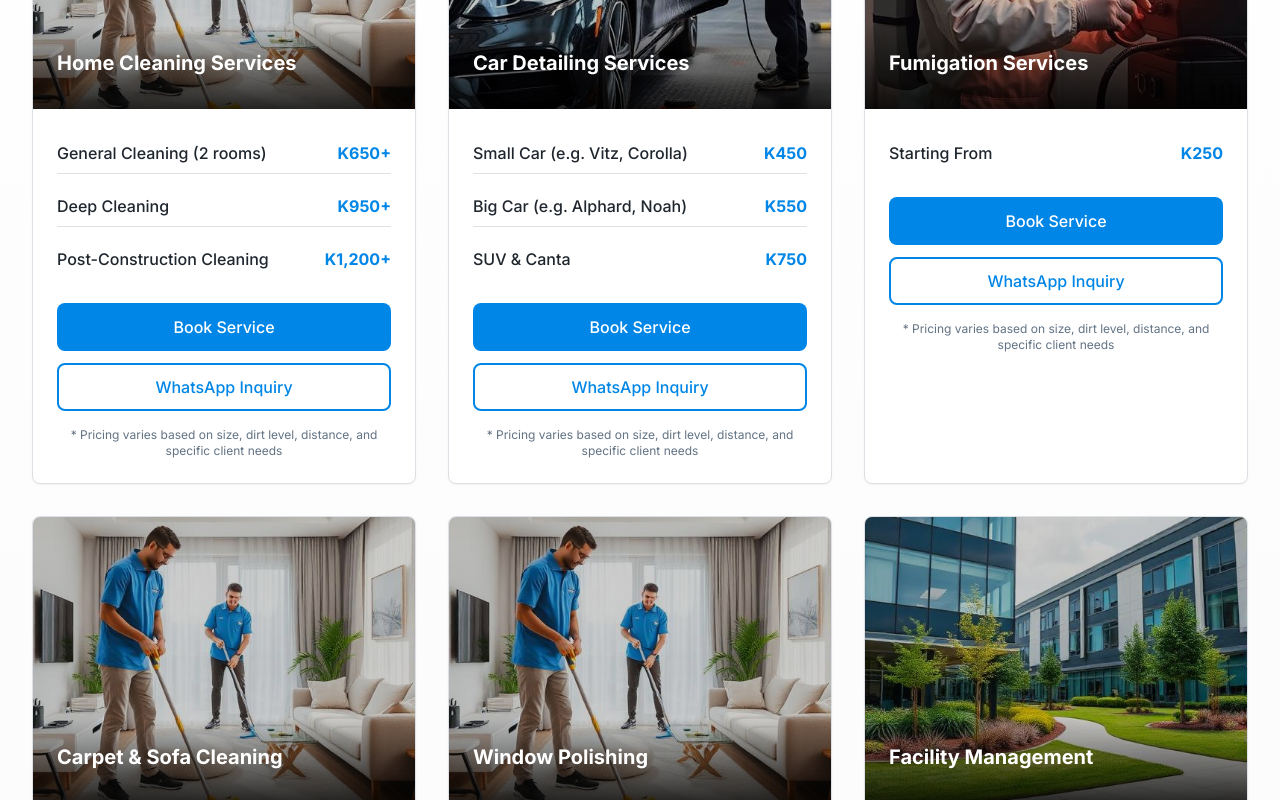
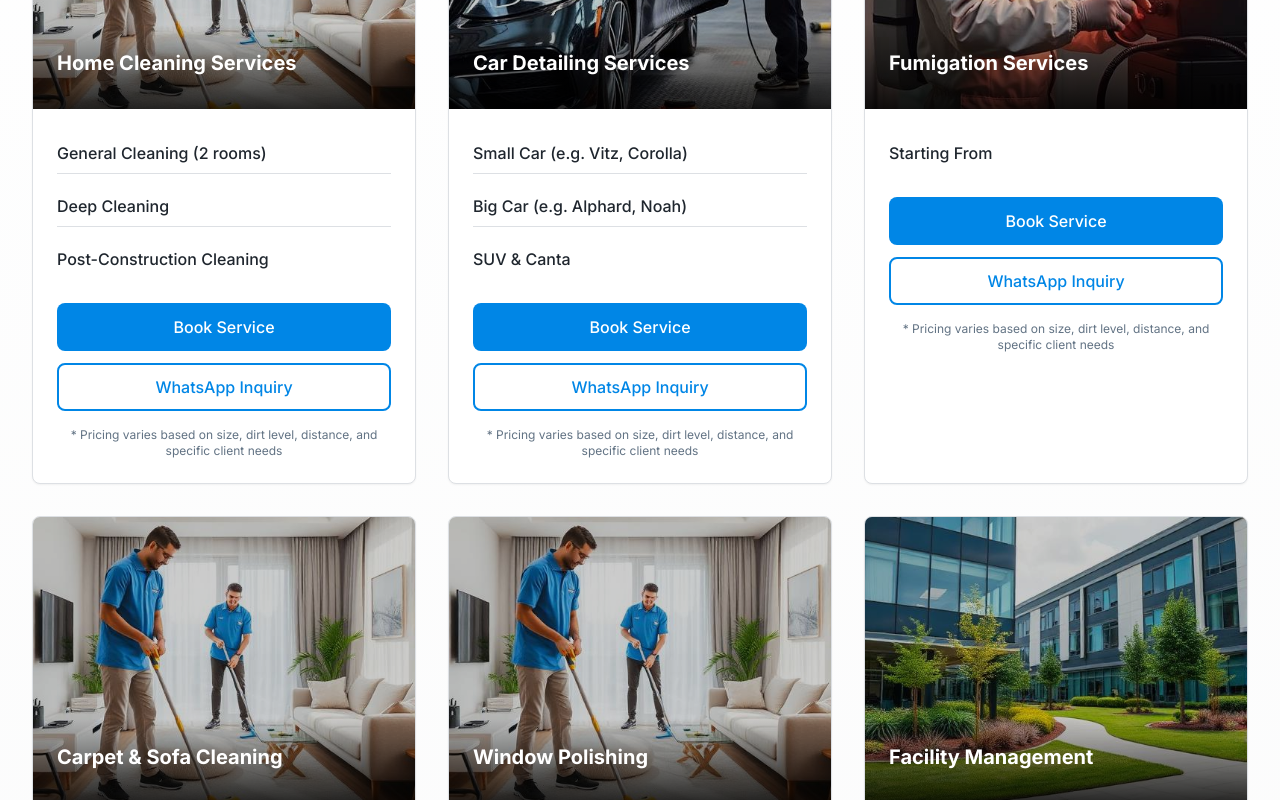
Before and after one commit to wemuve/wash-global, a React (Vite) app: page / in a window 1280 px wide. Shown: the part 1120-1920 px from the top of the page. Built offline with nearby package versions, Linux system fonts and the light colour scheme.

Commit message:
Hide service prices on service cards
Remove prices from service cards, displaying them only in the booking system.

```diff
--- a/src/components/ServiceCard.tsx
+++ b/src/components/ServiceCard.tsx
@@ -52,9 +52,9 @@ export const ServiceCard: React.FC<ServiceCardProps> = ({
       <CardContent className="p-4 md:p-6">
         <div className="space-y-3">
           {services.map((service, index) => (
-            <div key={index} className="flex justify-between items-center py-2 border-b border-border last:border-b-0">
+            <div key={index} className="py-2 border-b border-border last:border-b-0">
               <div className="flex-1 min-w-0">
-                <p className="font-medium text-sm md:text-base text-foreground truncate">
+                <p className="font-medium text-sm md:text-base text-foreground">
                   {service.name}
                 </p>
                 {service.description && (
@@ -62,11 +62,6 @@ export const ServiceCard: React.FC<ServiceCardProps> = ({
                     {service.description}
                   </p>
                 )}
-              </div>
-              <div className="ml-3 text-right">
-                <span className="text-primary font-bold text-sm md:text-base">
-                  {service.price}
-                </span>
               </div>
             </div>
           ))}
```
